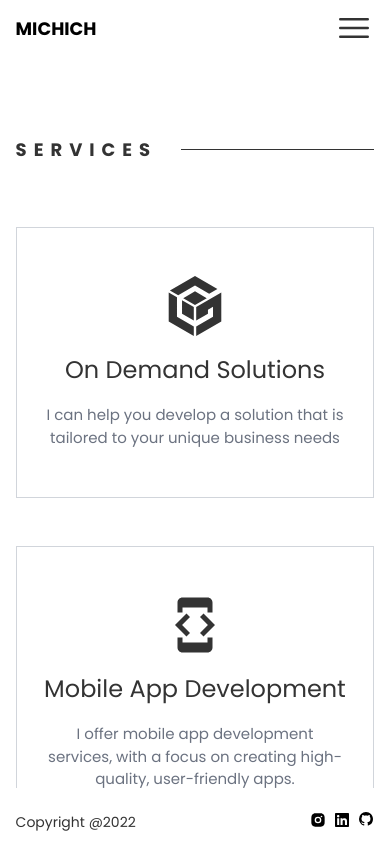
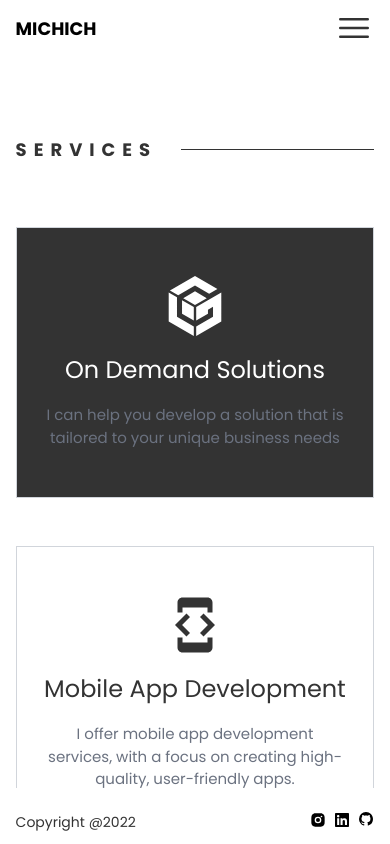
Before and after one commit to Chima20-art/portfolio-v2, a Next.js app: page /services in a window 390 px wide. Built offline with nearby package versions, Linux system fonts and the light colour scheme.

Commit message:
added css to services.

```diff
--- a/pages/services.js
+++ b/pages/services.js
@@ -55,9 +55,27 @@ export default function Services() {
             <div className="mx-auto flex flex-wrap gap-12 justify-around  py-8">
                 {Service.map((item) => {
                     return (
-                        <div className="group border border-gray-300  cursor-pointer hover:bg-[#333333] py-12 items-center align-center flex flex-col md:w-[44%]   w-full ">
-                            <item.Icon className="w-[60px] h-[60px] group-hover:text-white" />
-                            <h3 className="font-[500] w-[95%] text-center text-[24px] text-[#333] group-hover:text-white my-4">
+                        <div
+                            className={
+                                Service.indexOf(item) % 2 !== 0
+                                    ? 'group border border-gray-300  cursor-pointer md:hover:bg-[#333333] py-12 items-center align-center flex flex-col md:w-[44%]   w-full '
+                                    : 'group border border-gray-300  cursor-pointer   max-sm:bg-[#333333] md:hover:bg-[#333333] py-12 items-center align-center flex flex-col md:w-[44%]   w-full'
+                            }
+                        >
+                            <item.Icon
+                                className={
+                                    Service.indexOf(item) % 2 !== 0
+                                        ? 'w-[60px] h-[60px] md:group-hover:text-white  text-[#333333] '
+                                        : 'w-[60px] h-[60px] md:group-hover:text-white max-sm:text-white   '
+                                }
+                            />
+                            <h3
+                                className={
+                                    Service.indexOf(item) % 2 !== 0
+                                        ? 'font-[500] w-[95%] text-center text-[24px] text-[#333] md:group-hover:text-white  text-[#333333] my-4'
+                                        : 'font-[500] w-[95%] text-center text-[24px] text-[#333] md:group-hover:text-white  max-sm:text-white my-4'
+                                }
+                            >
                                 {' '}
                                 {item.title}
                             </h3>
```
